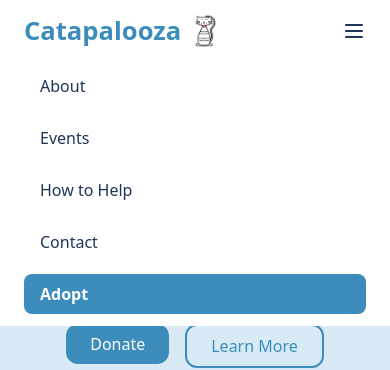
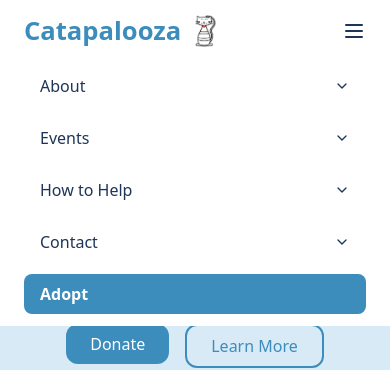
Before and after one commit to nicourrea/catapalooza-site, a React (Vite) app: page / in a window 390 px wide. Both pictures are taken after a click on the button 354 px from the left and 31 px from the top of the page. Shown: the top 370 px of the page. Built offline with nearby package versions, Linux system fonts and the light colour scheme.

Commit message:
Added dropdown for mobile fix, added animation

```diff
--- a/src/components/Navbar.jsx
+++ b/src/components/Navbar.jsx
@@ -7,6 +7,7 @@ import catLogo from '../assets/CatLogo.png';
 const Navbar = () => {
   const [isScrolled, setIsScrolled] = useState(false);
   const [menuOpen, setMenuOpen] = useState(false);
+  const [openDropdown, setOpenDropdown] = useState(null); // Track open mobile dropdown
 
   useEffect(() => {
     const handleScroll = () => setIsScrolled(window.scrollY > 10);
@@ -57,6 +58,10 @@ const Navbar = () => {
     },
   ];
 
+  const toggleDropdown = (label) => {
+    setOpenDropdown(openDropdown === label ? null : label);
+  };
+
   return (
     <nav className={`bg-white px-6 py-3 fixed w-full z-50 transition-shadow ${isScrolled ? 'shadow-md' : ''}`}>
       <div className="flex justify-between items-center">
@@ -79,10 +84,12 @@ const Navbar = () => {
                 }`}
               >
                 {item.label}
-                {item.dropdown && <ChevronDown size={16} className="transition-transform duration-300 group-hover:rotate-180" />}
+                {item.dropdown && (
+                  <ChevronDown size={16} className="transition-transform duration-300 group-hover:rotate-180" />
+                )}
               </Link>
 
-              {/* Dropdown */}
+              {/* Desktop Dropdown */}
               {item.dropdown && (
                 <ul className="absolute top-full left-0 mt-2 bg-white border rounded shadow-lg py-2 w-48 z-50 opacity-0 invisible group-hover:opacity-100 group-hover:visible transition-all duration-300 transform scale-95 group-hover:scale-100">
                   {item.dropdown.map((dropItem) => (
@@ -104,7 +111,10 @@ const Navbar = () => {
         {/* Mobile Button */}
         <button
           className="md:hidden text-[#1D3557] focus:outline-none"
-          onClick={() => setMenuOpen(!menuOpen)}
+          onClick={() => {
+            setMenuOpen(!menuOpen);
+            setOpenDropdown(null); // Close dropdown when reopening menu
+          }}
         >
           <svg className="w-6 h-6" fill="none" stroke="currentColor" viewBox="0 0 24 24">
             <path strokeLinecap="round" strokeLinejoin="round" strokeWidth={2} d="M4 6h16M4 12h16M4 18h16" />
@@ -116,7 +126,17 @@ const Navbar = () => {
       {menuOpen && (
         <ul className="md:hidden mt-4 space-y-3 text-[#1D3557] font-medium animate__animated animate__fadeInDown">
           {navItems.map((item) => (
-            <li key={item.label}>
+            <div key={item.label}>
+              <li>
+                {item.dropdown ? (
+                  <button
+                    onClick={() => toggleDropdown(item.label)}
+                    className="flex w-full items-center justify-between px-4 py-2 hover:text-[#3C8DBC] transition"
+                  >
+                    {item.label}
+                    <ChevronDown size={16} className={`transition-transform ${openDropdown === item.label ? 'rotate-180' : ''}`} />
+                  </button>
+                ) : (
                   <Link
                     to={item.path}
                     onClick={() => setMenuOpen(false)}
@@ -128,7 +148,32 @@ const Navbar = () => {
                   >
                     {item.label}
                   </Link>
+                )}
               </li>
+
+              {/* Mobile Dropdown Slide */}
+              {item.dropdown && (
+                <div
+                  className={`overflow-hidden transition-all duration-300 ${
+                    openDropdown === item.label ? 'max-h-96' : 'max-h-0'
+                  }`}
+                >
+                  <ul className="pl-8 mt-1 space-y-1">
+                    {item.dropdown.map((dropItem) => (
+                      <li key={dropItem.path}>
+                        <Link
+                          to={dropItem.path}
+                          onClick={() => setMenuOpen(false)}
+                          className="block px-2 py-1 text-sm text-[#1D3557] hover:text-[#3C8DBC]"
+                        >
+                          {dropItem.label}
+                        </Link>
+                      </li>
+                    ))}
+                  </ul>
+                </div>
+              )}
+            </div>
           ))}
         </ul>
       )}
```
Lines whose indentation alone changed are shown as unchanged.
